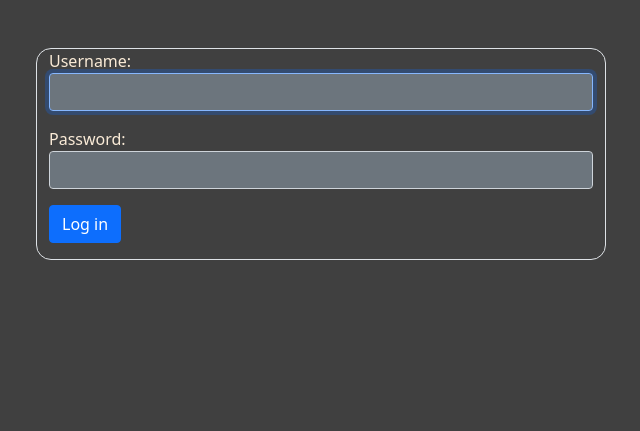
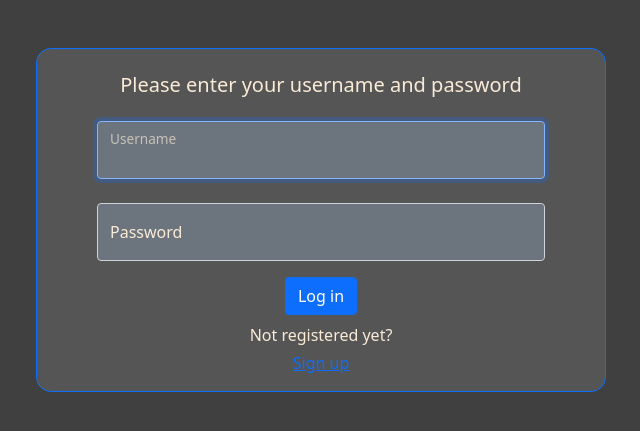
Before and after one commit to GecataGoranov/TaskManager, a Django app: page /login in a window 1280 px wide. Shown: the part 66-497 px from the top of the page, without its empty margins (319-959 px from the left). Run offline with Django 4.2, Linux system fonts and the light colour scheme.

Commit message:
Completed the front-end of the Login page

```diff
--- a/manager/forms.py
+++ b/manager/forms.py
@@ -6,5 +6,11 @@ from django.contrib.auth.forms import AuthenticationForm
 class LoginForm(AuthenticationForm):
     def __init__(self, *args, **kwargs):
         super(LoginForm, self).__init__(*args, **kwargs)
-        self.fields["username"].widget.attrs.update({"class":"form-control bg-secondary"})
-        self.fields["password"].widget.attrs.update({"class":"form-control bg-secondary"})
+        self.fields["username"].widget.attrs.update({"class":"form-control bg-secondary",
+                                                     "id":"username-login-input",
+                                                     "placeholder":"Username"})
+        self.fields["username"].label = "Username"
+        self.fields["password"].widget.attrs.update({"class":"form-control bg-secondary",
+                                                     "id":"password-login-input",
+                                                     "placeholder":"Password"})
+        self.fields["password"].label = "Password"
--- a/manager/static/manager/styles.css
+++ b/manager/static/manager/styles.css
@@ -6,3 +6,8 @@ body{
 #search-input{
     color: whitesmoke;
 }
+
+#login-container{
+    border-radius: 15px;
+    background-color: #555555;
+}
--- a/manager/templates/manager/login_register.html
+++ b/manager/templates/manager/login_register.html
@@ -1,21 +1,25 @@
 {% extends "manager/layout.html" %}
 
 {% block body %}
+
     <div class="row mt-5">
-        <div class="col-3"></div>
-        <div class="col-6 border" style="border-radius: 15px;">
+        <div class="col-lg-3"></div>
+        <div class="col-lg-6 border border-primary text-center" id="login-container">
+            <p class="h5 mt-4 fw-light">Please enter your username and password</p>
             <form method="POST">
                 {% csrf_token %}
-                {{ form.as_p }}
-                <!-- {% for field in form %}
-                    <div class="form-floating mt-2">
+                {% for field in form %}
+                    <div class="form-floating mt-4 mb-3 mx-5">
                         {{ field }}
+                        <label for="{{field.label}}" class="fw-light">{{field.label}}</label>
                     </div>
-                {% endfor %} -->
-                <input class="btn btn-primary mb-3" type="Submit" value="Log in" />
+                {% endfor %}
+                <input class="btn btn-primary fw-light" type="Submit" value="Log in" />
             </form>
+            <p class="fw-light mb-1 mt-2">Not registered yet?</p>
+            <p class="mb-3"><a class="fw-light" href="#">Sign up</a></p>
         </div>
-        <div class="col-3"></div>
+        <div class="col-lg-3"></div>
     </div>
 
 {% endblock %}
```
